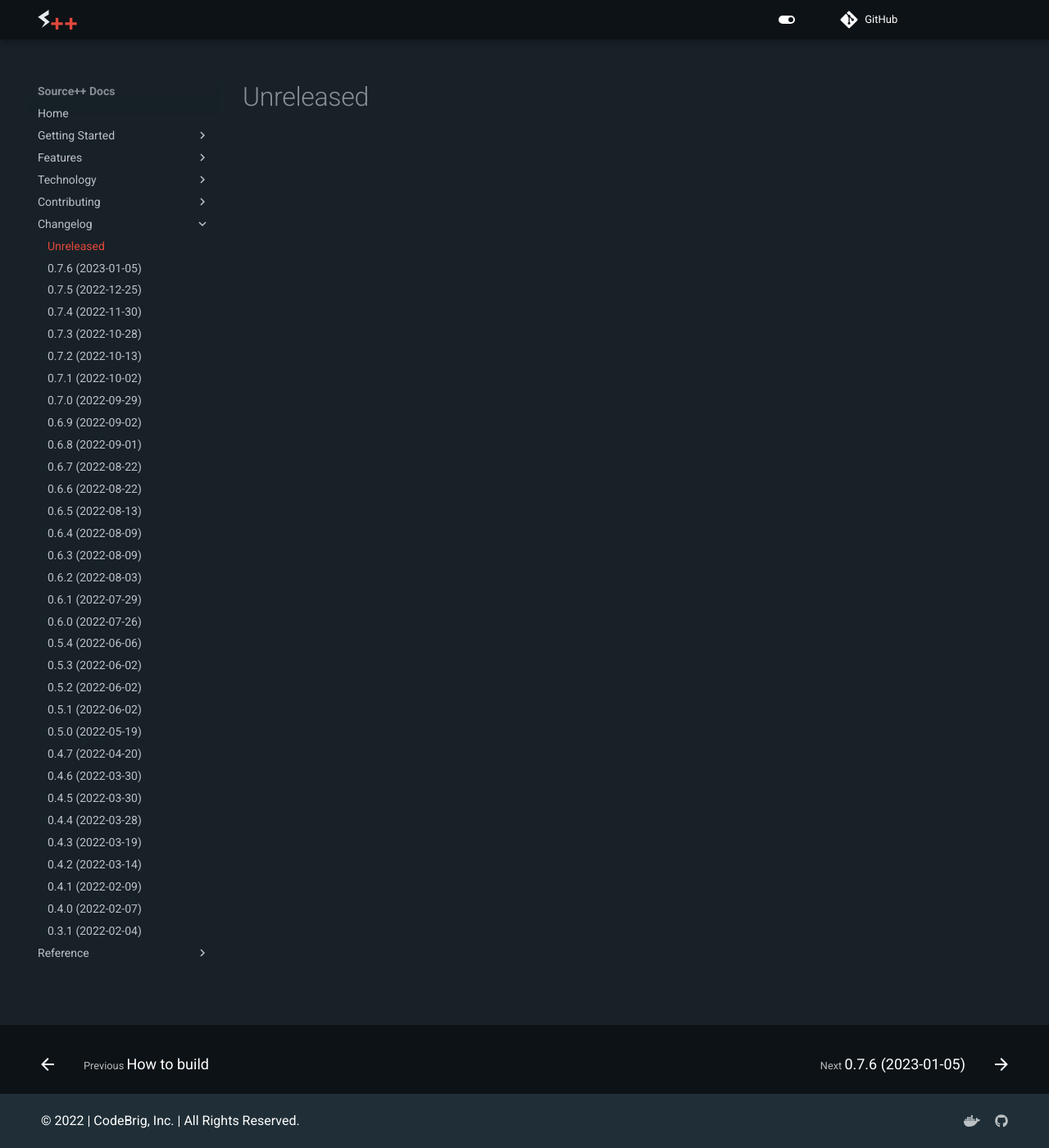
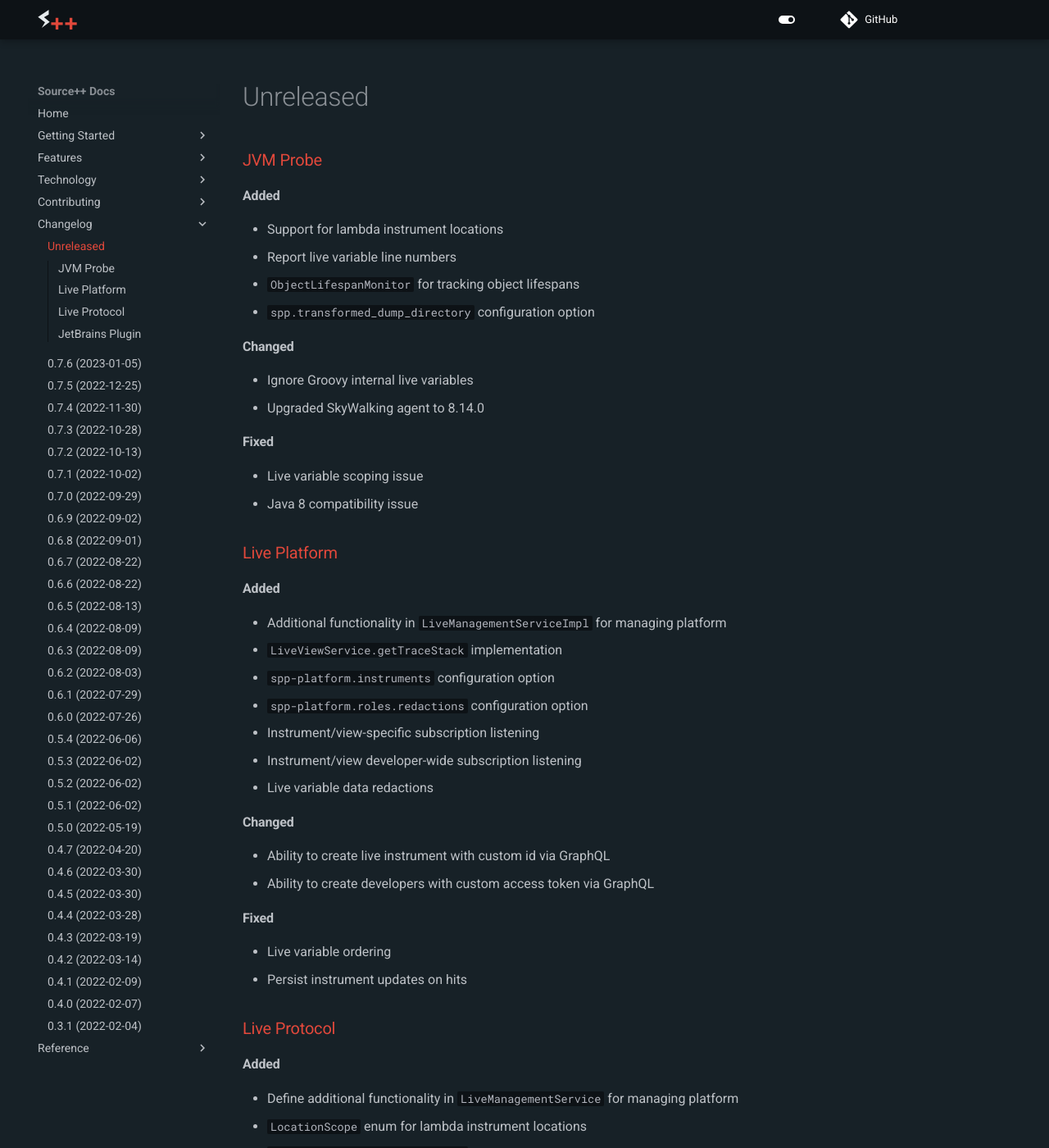
Before and after one commit to sourceplusplus/documentation, an MkDocs documentation site: the page built from docs/changelog/README.md, in a window 1280 px wide and 1400 px high. Shown: the whole window at 82% size. Built offline with MkDocs 1.6.1 and Material for MkDocs 9.7.7, drawn with Linux system fonts in a browser that asks for light colours; comment, search, counter and statistics services are not loaded; the version menu is left out; some of the changed text lies outside the part shown.

Commit message:
docs: changelog

```diff
--- a/docs/changelog/README.md
+++ b/docs/changelog/README.md
@@ -1 +1,72 @@
 # Unreleased
+
+### [JVM Probe](https://github.com/sourceplusplus/probe-jvm)
+
+#### Added
+- Support for lambda instrument locations
+- Report live variable line numbers
+- `ObjectLifespanMonitor` for tracking object lifespans
+- `spp.transformed_dump_directory` configuration option
+
+#### Changed
+- Ignore Groovy internal live variables
+- Upgraded SkyWalking agent to 8.14.0
+
+#### Fixed
+- Live variable scoping issue
+- Java 8 compatibility issue
+
+### [Live Platform](https://github.com/sourceplusplus/sourceplusplus)
+
+#### Added
+- Additional functionality in `LiveManagementServiceImpl` for managing platform
+- `LiveViewService.getTraceStack` implementation
+- `spp-platform.instruments` configuration option
+- `spp-platform.roles.redactions` configuration option
+- Instrument/view-specific subscription listening
+- Instrument/view developer-wide subscription listening
+- Live variable data redactions
+
+#### Changed
+- Ability to create live instrument with custom id via GraphQL
+- Ability to create developers with custom access token via GraphQL
+
+#### Fixed
+- Live variable ordering
+- Persist instrument updates on hits
+
+### [Live Protocol](https://github.com/sourceplusplus/protocol)
+
+#### Added
+- Define additional functionality in `LiveManagementService` for managing platform
+- `LocationScope` enum for lambda instrument locations
+- `LiveViewService.getTraceStack`
+
+#### Changed
+- Restructured `LiveInstrumentEvent` implementations
+- Added `LiveSourceLocation.scope` field
+- Added `OBJECT_LIFESPAN` value to `MetricValueType` enum
+
+### [JetBrains Plugin](https://github.com/sourceplusplus/interface-jetbrains)
+
+#### Added
+- Native live instrument events UI
+- Static DFA multi-path pass
+- Random conditional artifact pass
+- Java counting loop detection pass for path duration calculation
+- Ability to view instrument events by other developers
+
+#### Changed
+- Improved native live view charts
+- Co-developer instrument gutter marks
+- Use native condition field for breakpoint control bar
+- Only load project live plugins if project is trusted
+- show indicators on SpringMVC endpoints on annotation
+
+#### Fixed
+- Live log variables not working in Kotlin
+- Groovy compatability issues
+- NPE when not logged in
+
+#### Removed
+- Live breakpoint status bar
```
